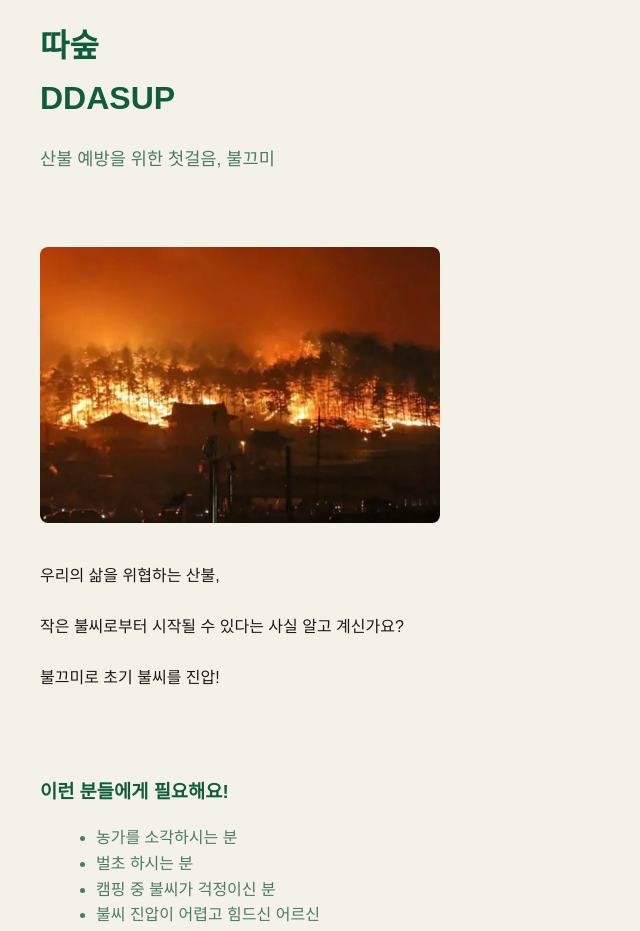
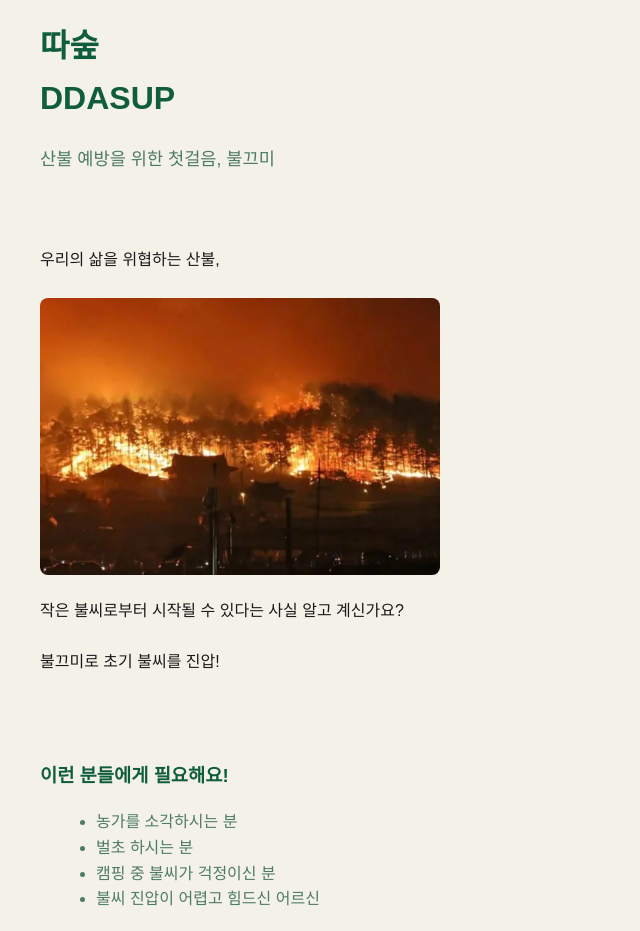
Before and after one commit to gain1234/ddasup, a Flask app: page / in a window 1280 px wide. Shown: the top 931 px of the page, without its empty margins (0-640 px from the left). Run offline with Flask 3, Linux system fonts and the light colour scheme.

Commit message:
index.html

```diff
--- a/templates/index.html
+++ b/templates/index.html
@@ -11,8 +11,9 @@
         <div class="container hero__content">
            <h1 class="hero__title heading-green"><span>따숲</span><br>DDASUP</h1>
             <p class="hero__subtitle text-green-soft" style="font-size: 1.1rem;">산불 예방을 위한 첫걸음, 불끄미<br><br><br></p>
-            <img src="{{ url_for('static', filename='images/ddasup_fire.jpg') }}" style="width:100%; max-width:400px; border-radius:0.5rem; margin-bottom:1rem;"><br>
-            <p class="hero__subtitle">우리의 삶을 위협하는 산불,<br><br>작은 불씨로부터 시작될 수 있다는 사실 알고 계신가요?<br><br>불끄미로 초기 불씨를 진압!</p><br><br>
+            <p class="hero__subtitle">우리의 삶을 위협하는 산불,<br><br>
+                <img src="{{ url_for('static', filename='images/ddasup_fire.jpg') }}" style="width:100%; max-width:400px; border-radius:0.5rem; margin-bottom:1rem;"><br>
+                작은 불씨로부터 시작될 수 있다는 사실 알고 계신가요?<br><br>불끄미로 초기 불씨를 진압!</p><br><br>
             <h3 class="card__title text-green-strong">이런 분들에게 필요해요!</h3>
             <ul class="text-green-soft" style="margin-left:1rem; list-style:disc;">
       <li>농가를 소각하시는 분</li>
```
